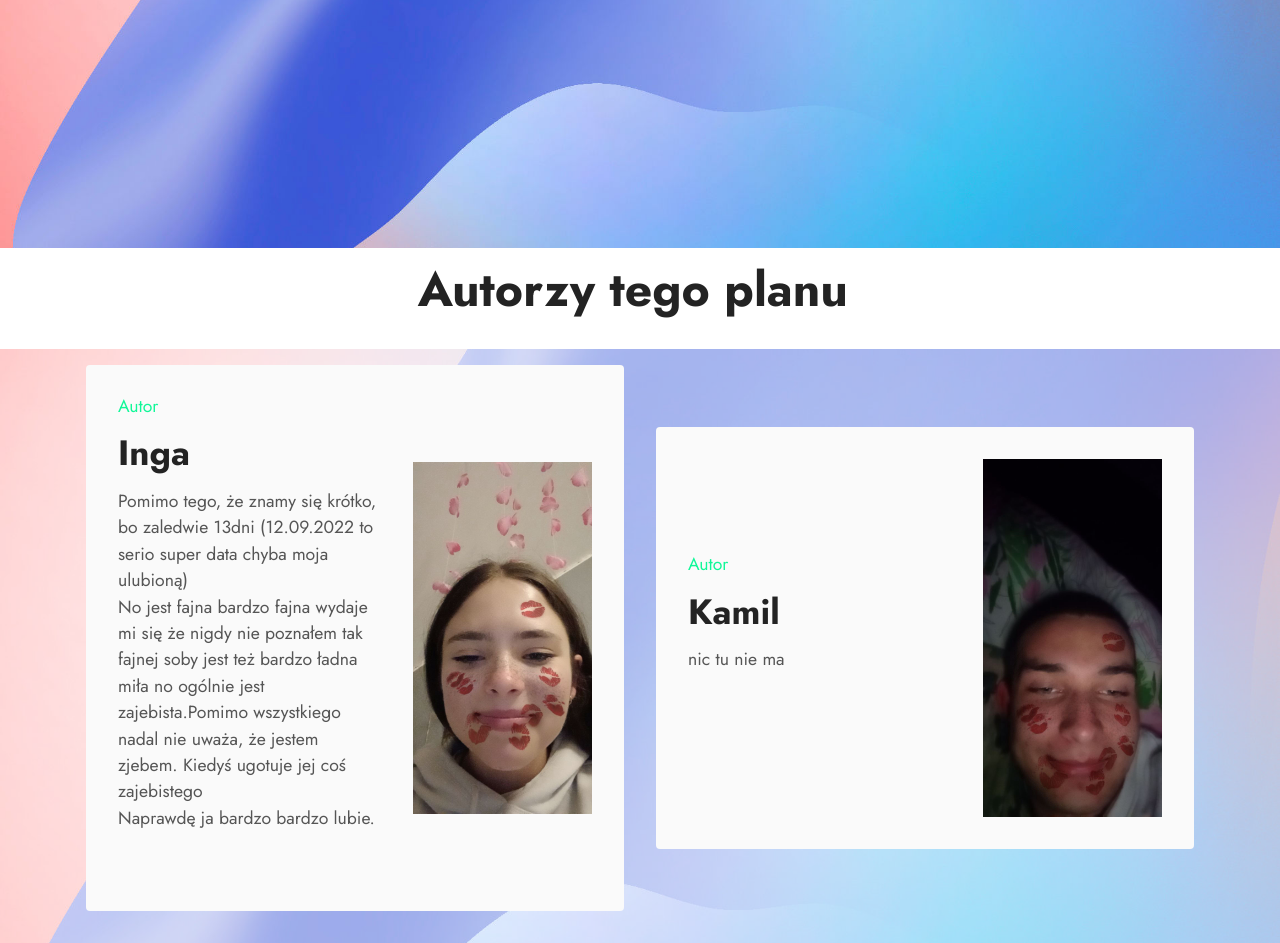
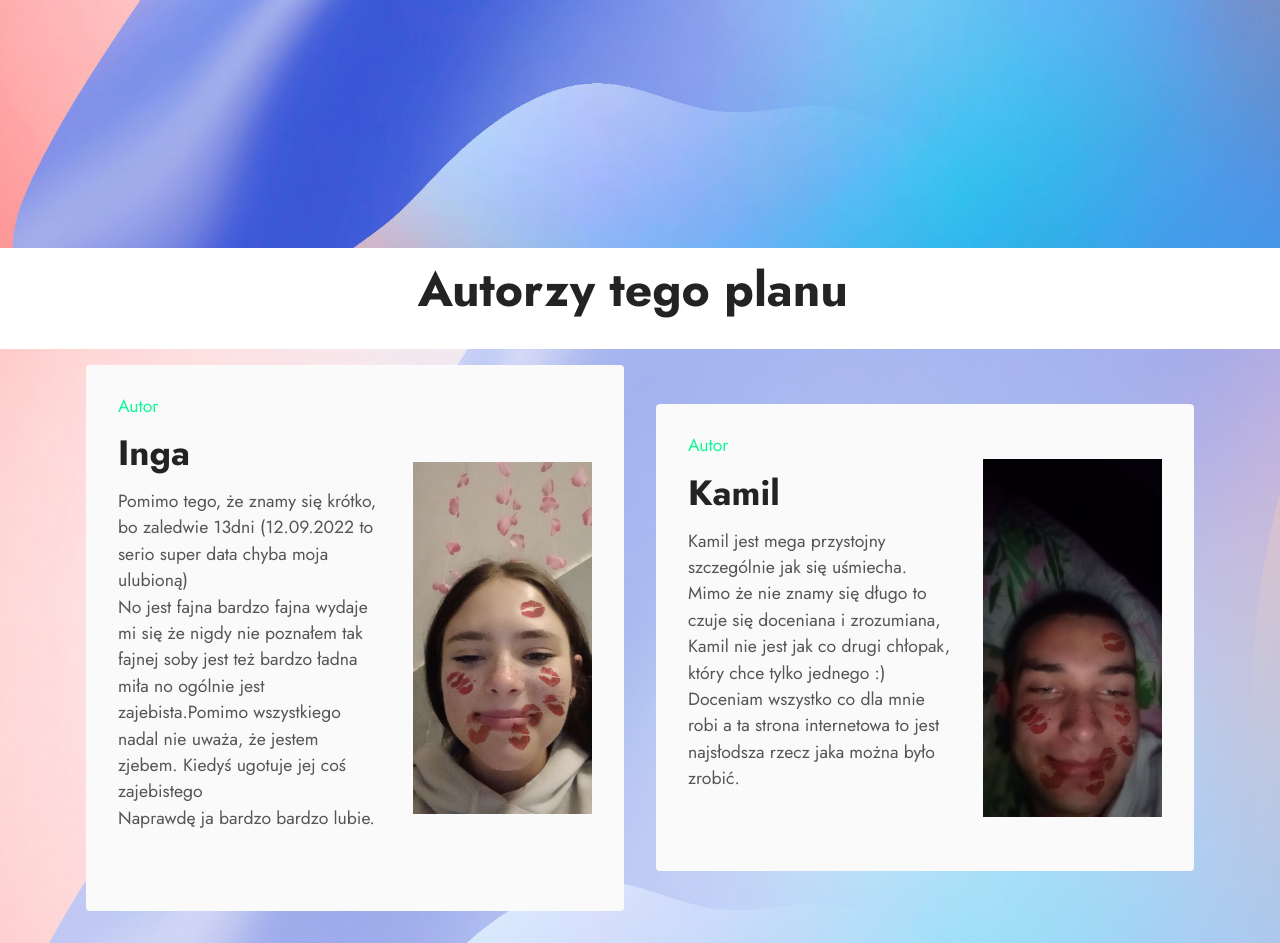
Before and after one commit to Przy-szlosc/przyslosc.github.io, a plain HTML site: page index.html in a window 1280 px wide. Shown: the part 612-1555 px from the top of the page. Drawn offline with Linux system fonts and the light colour scheme; files whose address does not match are found by name.

Commit message:
Update index.html

```diff
--- a/index.html
+++ b/index.html
@@ -121,7 +121,7 @@
                             <div class="text-wrapper">
                                 <h6 class="card-subtitle mbr-fonts-style mb-2 display-4">Autor&nbsp;</h6>
                                 <h5 class="card-title mbr-fonts-style display-5"><strong>Kamil</strong></h5>
-                                <p class="mbr-text mbr-fonts-style mb-5 display-4">nic tu nie ma</p>
+                                <p class="mbr-text mbr-fonts-style mb-5 display-4">Kamil jest mega przystojny szczególnie jak się uśmiecha. Mimo że nie znamy się długo to czuje się doceniana i zrozumiana, Kamil nie jest jak co drugi chłopak, który chce tylko jednego :) Doceniam wszystko co dla mnie robi a ta strona internetowa to jest najsłodsza rzecz jaka można było zrobić.</p>
 
                             </div>
                         </div>
```
